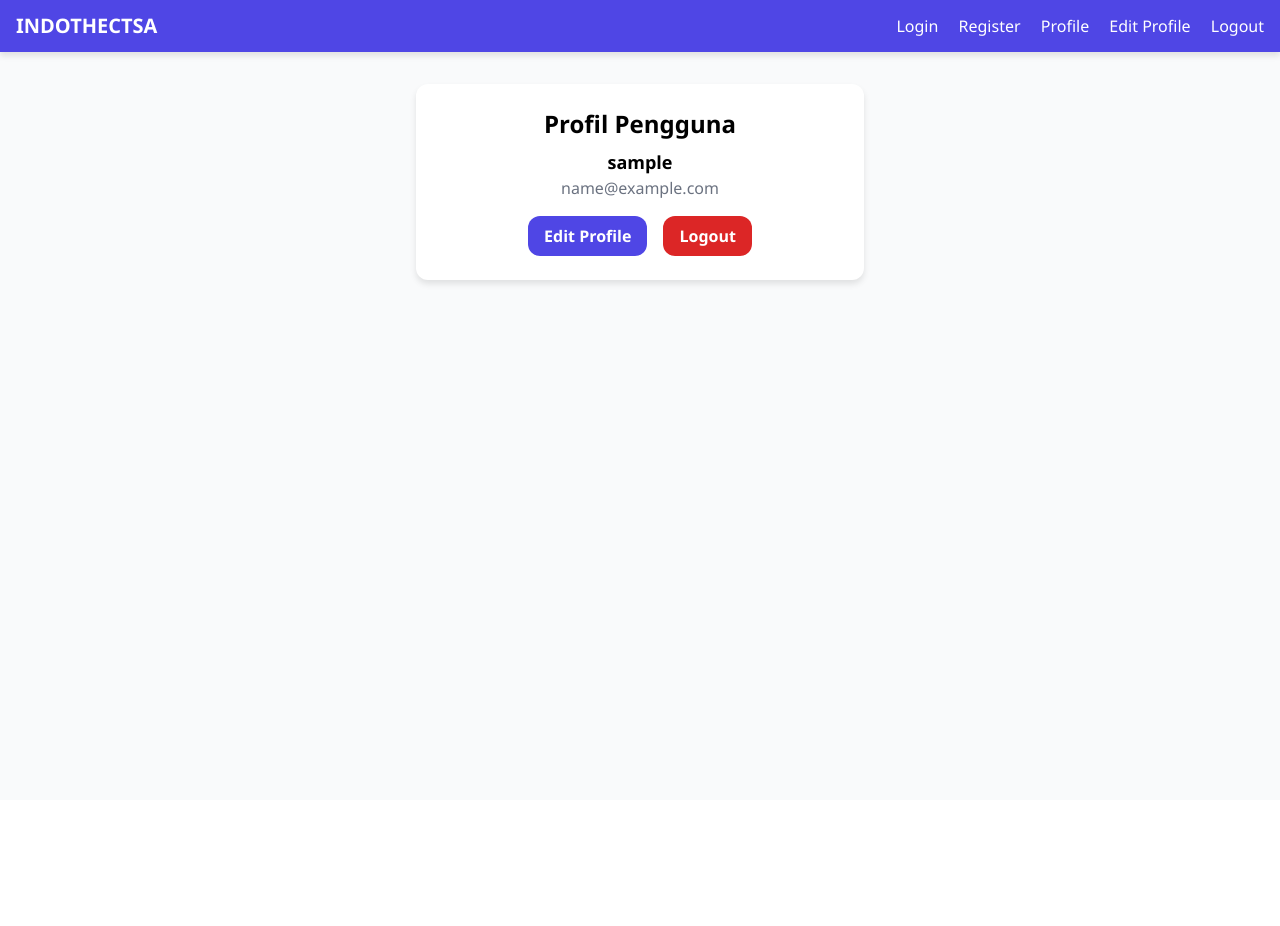
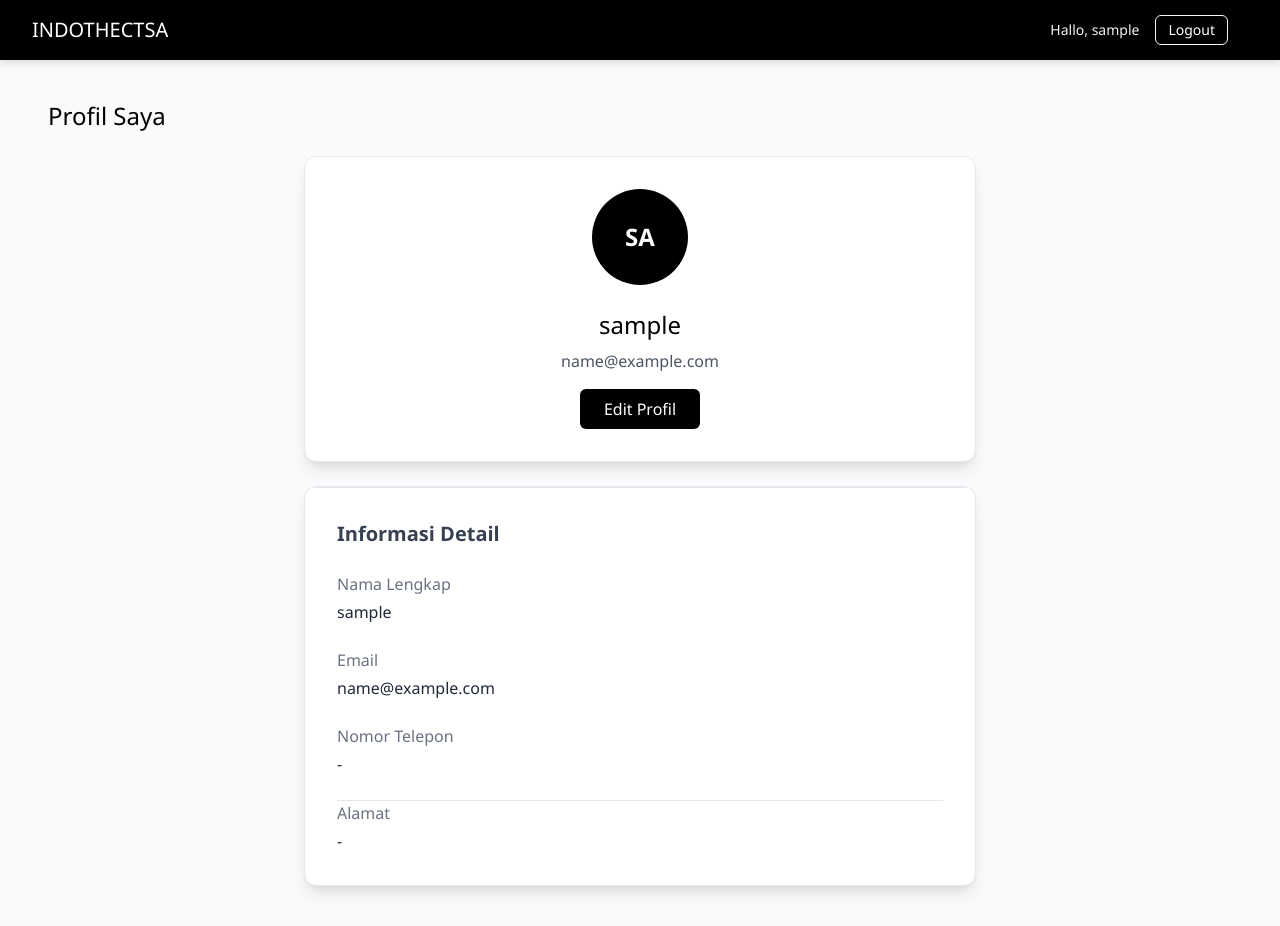
Before and after one commit to Resyourbae/indotectpakepy, a Flask app: page /profile in a window 1280 px wide. Before the commit the page ends 286 px from the top, so only its background shows below. Run offline with Flask 3, Linux system fonts and the light colour scheme; the visitor is signed in with stand-in values (Sample User, id 1); parts of the project's set-up code (start-up, migrations or seed data) failed here and were passed over.

Commit message:
mengubah tampilan profil semirip mungkin

```diff
--- a/app/__init__.py
+++ b/app/__init__.py
@@ -18,8 +18,6 @@ login_manager.login_view = 'login'
 login_manager.login_message = 'Silakan login untuk mengakses halaman ini.'
 login_manager.login_message_category = 'danger'
 
-from app import routes, models
-
 @login_manager.user_loader
 def load_user(user_id):
     from app.models import User
@@ -30,4 +28,4 @@ from flask_migrate import Migrate
 migrate = Migrate(app, db)
 
 # Import routes setelah semua konfigurasi
-from app import routes
+from app import routes, models
--- a/app/forms.py
+++ b/app/forms.py
@@ -17,4 +17,6 @@ class LoginForm(FlaskForm):
 class EditProfileForm(FlaskForm):
     username = StringField('Username', validators=[DataRequired(), Length(min=3, max=150)])
     bio = TextAreaField('Bio', validators=[Length(max=500)])
+    phone = StringField('Phone Number', validators=[Length(max=20)])
+    address = TextAreaField('Address', validators=[Length(max=200)])
     submit = SubmitField('Save Changes')
--- a/app/models.py
+++ b/app/models.py
@@ -9,6 +9,8 @@ class User(db.Model, UserMixin):
     email = db.Column(db.String(150), unique=True, nullable=False)
     password_hash = db.Column(db.String(150), nullable=False)
     bio = db.Column(db.Text, default='')
+    phone = db.Column(db.String(20), nullable=True)
+    address = db.Column(db.Text, nullable=True)
 
     @property
     def password(self):
--- a/app/routes.py
+++ b/app/routes.py
@@ -12,7 +12,7 @@ def login():
     form = LoginForm()
     if form.validate_on_submit():
         user = User.query.filter_by(email=form.email.data).first()
-        if user and user.check_password(form.password.data):
+        if user and user.verify_password(form.password.data):
             login_user(user)
             flash('Login berhasil!', 'success')
             next_page = request.args.get('next')
@@ -34,7 +34,7 @@ def register():
             return render_template('register.html', form=form)
 
         user = User(username=form.username.data, email=form.email.data)
-        user.set_password(form.password.data)
+        user.password = form.password.data
         db.session.add(user)
         db.session.commit()
         flash('Akun berhasil dibuat! Silakan login.', 'success')
@@ -44,6 +44,8 @@ def register():
 @app.route('/profile')
 @login_required
 def profile():
+    if not current_user.is_authenticated:
+        return redirect(url_for('login'))
     return render_template('profile.html', user=current_user)
 
 @app.route('/edit_profile', methods=['GET', 'POST'])
@@ -56,12 +58,16 @@ def edit_profile():
             return render_template('edit_profile.html', form=form)
         current_user.username = form.username.data
         current_user.bio = form.bio.data
+        current_user.phone = form.phone.data
+        current_user.address = form.address.data
         db.session.commit()
         flash('Profil berhasil diupdate!', 'success')
         return redirect(url_for('profile'))
     elif request.method == 'GET':
         form.username.data = current_user.username
         form.bio.data = current_user.bio
+        form.phone.data = current_user.phone
+        form.address.data = current_user.address
     return render_template('edit_profile.html', form=form)
 
 @app.route('/logout')
--- a/app/templates/base.html
+++ b/app/templates/base.html
@@ -10,17 +10,17 @@
 </head>
 <body class="bg-gray-50 min-h-screen font-family">
     <!-- Navbar Start -->
-    <nav class="bg-indigo-600 text-white py-3 shadow-md">
+    <nav class="bg-black text-white py-3 shadow-md">
         <div class="container mx-auto flex justify-between items-center px-4">
-            <a href="/" class="text-xl font-bold font-family">INDOTHECTSA</a>
-            <div class="space-x-4">
-                <a href="{{ url_for('login') }}" class="hover:underline">Login</a>
-                <a href="{{ url_for('register') }}" class="hover:underline">Register</a>
-                {% if current_user.is_authenticated %}
+            <a href="/" class="text-xl font-medium pl-4 py-1 font-family">INDOTHECTSA</a>
+            <div class="flex items-center space-x-4 pr-9">
+                <span class="text-sm text-gray-100">Hallo, {{ current_user.username }}</span>
+                <a href="{{ url_for('logout') }}" class="border border-gray-100 rounded-md px-3 py-1 text-sm font-family font-medium hover:bg-gray-700">Logout</a>
+                <!-- {% if current_user.is_authenticated %}
                     <a href="{{ url_for('profile') }}" class="hover:underline">Profile</a>
                     <a href="{{ url_for('edit_profile') }}" class="hover:underline">Edit Profile</a>
                     <a href="{{ url_for('logout') }}" class="hover:underline">Logout</a>
-                {% endif %}
+                {% endif %} -->
             </div>
         </div>
     </nav>
--- a/app/templates/login.html
+++ b/app/templates/login.html
@@ -11,7 +11,7 @@
     <nav class="bg-black text-white py-3 shadow-md">
         <div class="container mx-auto flex justify-between items-center px-4">
             <a href="/" class="text-xl font-medium pl-4 py-1 font-family">INDOTHECTSA</a>
-            <div class="space-x-4">
+            <!-- <div class="space-x-4">
                 {% if current_user.is_authenticated %}
                     <a href="{{ url_for('profile') }}" class="hover:underline">Profile</a>
                     <a href="{{ url_for('logout') }}" class="hover:underline">Logout</a>
@@ -19,7 +19,7 @@
                     <a href="{{ url_for('login') }}" class="hover:underline">Login</a>
                     <a href="{{ url_for('register') }}" class="hover:underline">Register</a>
                 {% endif %}
-            </div>
+            </div> -->
         </div>
     </nav>
     <!-- Navbar End -->
@@ -38,7 +38,7 @@
     {% endwith %}
 
     <div class="flex-1 flex items-center justify-center">
-        <div class="w-full max-w-md p-5 space-y-3 bg-white rounded-lg border">
+        <div class="w-full max-w-md p-5 space-y-3 bg-white rounded-xl border">
             <h2 class="text-2xl text-center text-gray-800">Login</h2>
             <h2 class="text-sm text-center text-gray-500">Masukkan Email dan password Anda untuk masuk</h2>
             <form method="POST" action="{{ url_for('login') }}" class="space-y-4 rounded-md p-2">
--- a/app/templates/profile.html
+++ b/app/templates/profile.html
@@ -1,18 +1,55 @@
 {% extends 'base.html' %}
 {% block title %}Profile | Indotect{% endblock %}
 {% block content %}
-<div class="max-w-md mx-auto bg-white rounded-lg shadow-md p-6">
-    <h2 class="text-2xl font-bold text-center mb-2">Profil Pengguna</h2>
-    <div class="mb-4 text-center">
-        <span class="text-lg font-semibold">{{ user.username }}</span>
-        <p class="text-gray-500">{{ user.email }}</p>
-        {% if user.bio %}
-        <p class="mt-2 text-gray-700">{{ user.bio }}</p>
-        {% endif %}
+<div class="container mx-auto px-8 py-2">
+    <h2 class="text-2xl font-medium mb-6">Profil Saya</h2>
+
+    <div class="max-w-2xl mx-auto bg-white border rounded-xl shadow-lg overflow-hidden">
+        <!-- Profile Header -->
+        <div class="p-8 text-center">
+            <div class="inline-block mb-6">
+                <div class="w-24 h-24 rounded-full bg-black text-white flex items-center justify-center text-2xl font-bold mx-auto">
+                    {{ user.username[:2].upper() }}
+                </div>
+            </div>
+            <h3 class="text-2xl font-medium text-black mb-2">{{ user.username }}</h3>
+            <p class="text-gray-600 mb-4">{{ user.email }}</p>
+            <a href="{{ url_for('edit_profile') }}" class="inline-block bg-black text-white px-6 py-2 rounded-md hover:bg-gray-800 transition-colors">
+                Edit Profil
+            </a>
+        </div>
     </div>
-    <div class="flex justify-center space-x-4">
-        <a href="{{ url_for('edit_profile') }}" class="py-2 px-4 bg-indigo-600 hover:bg-indigo-700 text-white rounded-lg font-semibold">Edit Profile</a>
-        <a href="{{ url_for('logout') }}" class="py-2 px-4 bg-red-600 hover:bg-red-700 text-white rounded-lg font-semibold">Logout</a>
+        <!-- Profile Information -->
+         <div class="max-w-2xl mx-auto bg-white border rounded-xl shadow-lg overflow-hidden mt-6">
+        <div class="border-t border-gray-200">
+            <div class="p-8">
+                <h4 class="text-xl font-semibold text-gray-700 mb-6">Informasi Detail</h4>
+
+                <div class="space-y-6">
+                    <div>
+                        <p class="text-gray-500 mb-1">Nama Lengkap</p>
+                        <p class="text-gray-800 font-medium">{{ user.username }}</p>
+                    </div>
+
+                    <div>
+                        <p class="text-gray-500 mb-1">Email</p>
+                        <p class="text-gray-800 font-medium">{{ user.email }}</p>
+                    </div>
+
+                    <div>
+                        <p class="text-gray-500 mb-1">Nomor Telepon</p>
+                        <p class="text-gray-800 font-medium">{{ user.phone if user.phone else '-' }}</p>
+                    </div>
+
+                    <div>
+                        <hr>
+                        <p class="text-gray-500 mb-1">Alamat</p>
+                        <p class="text-gray-800 font-medium">{{ user.address if user.address else '-' }}</p>
+                    </div>
+                </div>
+            </div>
+        </div>
     </div>
 </div>
+</div>
 {% endblock %}
--- a/app/templates/register.html
+++ b/app/templates/register.html
@@ -11,7 +11,7 @@
     <nav class="bg-black text-white py-3 shadow-md">
         <div class="container mx-auto flex justify-between items-center px-4">
             <a href="/" class="text-xl font-medium pl-4 py-1 font-family">INDOTHECTSA</a>
-            <div class="space-x-4">
+            <!-- <div class="space-x-4">
                 {% if current_user.is_authenticated %}
                     <a href="{{ url_for('profile') }}" class="hover:underline">Profile</a>
                     <a href="{{ url_for('logout') }}" class="hover:underline">Logout</a>
@@ -19,7 +19,7 @@
                     <a href="{{ url_for('login') }}" class="hover:underline">Login</a>
                     <a href="{{ url_for('register') }}" class="hover:underline">Register</a>
                 {% endif %}
-            </div>
+            </div> -->
         </div>
     </nav>
     <!-- Navbar End -->
@@ -38,7 +38,7 @@
     {% endwith %}
 
     <div class="flex-1 flex items-center justify-center">
-        <div class="w-full max-w-md p-5 space-y-3 bg-white rounded-lg border">
+        <div class="w-full max-w-md p-5 space-y-3 bg-white rounded-xl border">
             <h2 class="text-2xl text-center text-gray-800">Register</h2>
             <h2 class="text-sm text-center text-gray-500">Buat akun baru Anda di Indotect</h2>
             <form method="POST" action="{{ url_for('register') }}" class="space-y-4 rounded-md p-2">
```
Also changed, not shown: app/templates/edit_profile.html (+8 -0 lines), migrations/versions/539977036fe9_initial_migration.py (deleted, +0 -37 lines), migrations/versions/8f315edbd2db_add_phone_and_address_fields.py (added, +34 -0 lines), instance/app.db.
